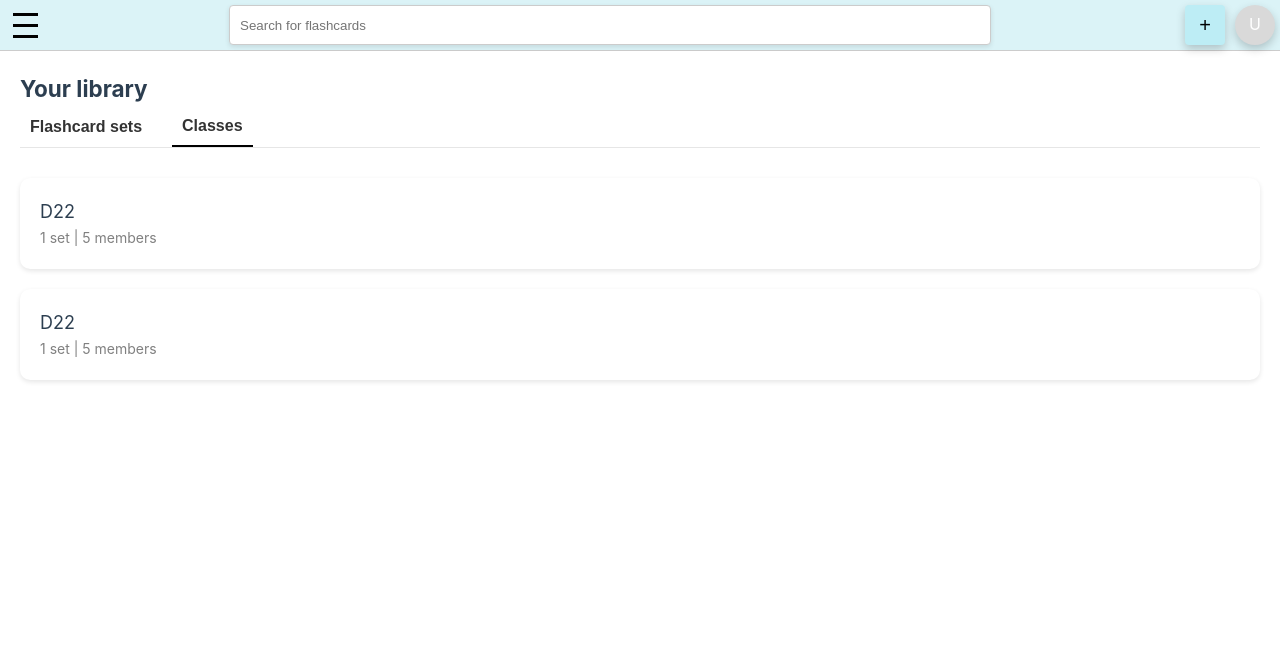
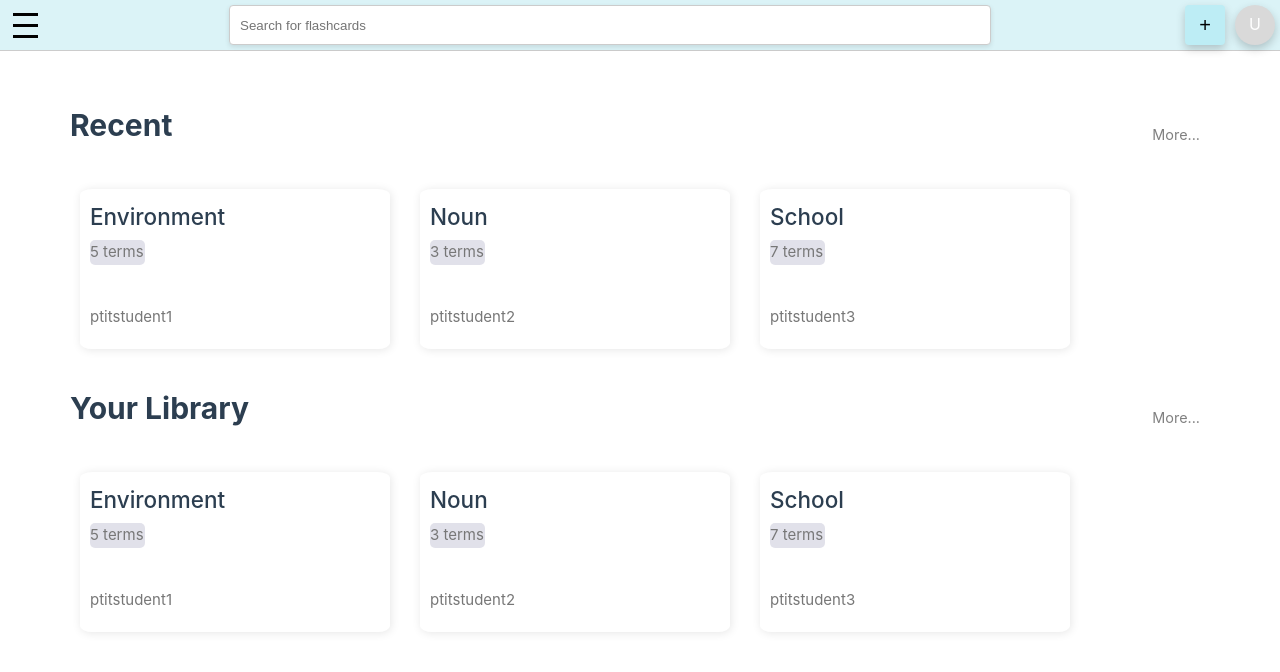
Before and after one commit to ImTruong/FlashEng, a Vue app in the folder FrontEnd/: page / in a window 1280 px wide. Shown: the top 672 px of the page. Built offline with nearby package versions, Linux system fonts and the light colour scheme.

Commit message:
Add HomeView

```diff
--- /dev/null
+++ b/FrontEnd/src/components/Card.vue
@@ -0,0 +1,62 @@
+<script setup>
+  import {defineProps} from "vue"
+  import {useRouter} from "vue-router"
+
+  const router = useRouter()
+  const {set} = defineProps(['set'])
+
+  const navigateToSet = () => {
+    router.push(`/set/${set.id}`);
+  }
+</script>
+
+<template>
+    <div class="card" @click="navigateToSet">
+      <div class="card-text">
+        <h2>{{ set.name }}</h2>
+        <p class="number-terms">{{ set.terms }} terms</p>
+        <p>{{ set.owner }}</p>
+      </div>
+    </div>
+</template>
+
+
+<style scoped>
+  .card {
+    margin-left: 10px;
+    width: 310px;
+    height: 160px;
+    overflow: hidden;
+    border-radius: 4%;
+    box-shadow: 1px 1px 10px rgba(0, 0, 0, 0.1);
+    margin-bottom: 35px;
+    cursor: pointer;
+  }
+
+  .card:hover {
+    transform: scale(1.05);
+    }
+
+    .card-text {
+        margin-top: 10px;
+        padding: 0 10px;
+    }
+
+    .card-text h2 {
+        font-weight: 500;
+
+    }
+
+    .card-text p {
+        color: #777;
+        margin-top: 5px;
+        margin-bottom: 40px;
+    }
+
+    .number-terms{
+        background-color: rgba(105, 105, 148, 0.2);
+        border-radius: 5px;
+        width: 55px;
+        height: 25px;
+    }
+</style>
--- /dev/null
+++ b/FrontEnd/src/data/sets.json
@@ -0,0 +1,38 @@
+[
+    {
+        "id": 1,
+        "name": "Environment",
+        "terms": 5,
+        "owner": "ptitstudent1"
+    },
+    {
+        "id": 2,
+        "name": "Noun",
+        "terms": 3,
+        "owner": "ptitstudent2"
+    },
+    {
+        "id": 3,
+        "name": "School",
+        "terms": 7,
+        "owner": "ptitstudent3"
+    },
+    {
+        "id": 4,
+        "name": "Country",
+        "terms": 9,
+        "owner": "ptitstudent1"
+    },
+    {
+        "id": 5,
+        "name": "Vegetable",
+        "terms": 3,
+        "owner": "ptitstudent2"
+    },
+    {
+        "id": 6,
+        "name": "Food",
+        "terms": 7,
+        "owner": "ptitstudent3"
+    }
+]
--- a/FrontEnd/src/router/index.js
+++ b/FrontEnd/src/router/index.js
@@ -1,13 +1,19 @@
 import { createRouter, createWebHistory } from "vue-router";
 import ClassesView from "@/view/ClassesView.vue";
+import HomeView from "@/view/HomeView.vue"
 
 const router = createRouter({
     history: createWebHistory(import.meta.env.BASE_URL),
     routes:[
         {
-            path: "/",
+            path: "/classes",
             name: "classes",
             component: ClassesView
+        },
+        {
+            path: "/",
+            name: "home",
+            component: HomeView
         }
     ]
 })
--- /dev/null
+++ b/FrontEnd/src/view/HomeView.vue
@@ -0,0 +1,85 @@
+<script setup>
+    import { ref, onMounted } from "vue";
+    import Header from "@/components/Header.vue"
+    import Card from "@/components/Card.vue"
+    import setsData from '@/data/sets.json'
+
+
+    const sets = ref(setsData)
+    const displayedSets = ref([])
+    const showAllSets = () => {
+        displayedSets.value = sets.value; // Hiển thị toàn bộ khi nhấn "More..."
+    };
+    onMounted(() => {
+        displayedSets.value = sets.value.slice(0, 3);
+    });
+</script>
+
+<template>
+    <Header />
+    <div class="home">
+        <h1 class="section-header">
+            <span class="section-title">Recent</span>
+            <span v-if="sets.length > 3" class="more-link" @click="showAllSets">More...</span>
+        </h1>
+        <div class="set-container">
+            <Card
+                v-for="set in displayedSets"
+                :key="set.id"
+                :set="set" />
+        </div>
+
+        <h1 class="section-header">
+            <span class="section-title">Your Library</span>
+            <span v-if="sets.length > 3" class="more-link"  @click="showAllSets">More...</span>
+        </h1>
+        <div class="set-container">
+            <Card
+                v-for="set in displayedSets"
+                :key="set.id"
+                :set="set" />
+        </div>
+    </div>
+</template>
+
+<style scoped>
+    .home {
+        padding: 50px;
+        height: 100vh;
+        margin-left: 20px;
+        margin-right: 30px;
+    }
+
+    .section-title {
+        font-weight: bold;
+        margin-bottom: 20px;
+    }
+
+    .section-header {
+        font-weight: bold;
+        margin-bottom: 20px;
+        display: flex;
+        justify-content:space-between;
+        align-items: center;
+    }
+
+    .set-container {
+        display: flex;
+        flex-wrap: wrap;
+        gap: 20px;
+    }
+
+    .set-container .Card{
+        flex: 1 1 calc(20% - 20px);
+        box-sizing: border-box;
+        height: 350px;
+    }
+
+    .more-link {
+        font-size: 0.9rem;
+        color: gray;
+        cursor: pointer;
+        margin-left: 20px;
+    }
+
+</style>
```
